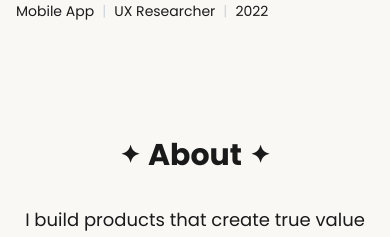
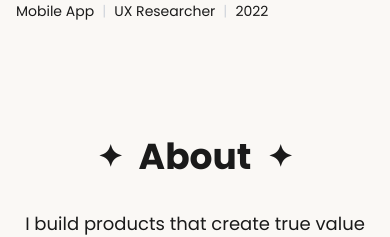
Before and after one commit to carolhsiaoo/Portfolio-planets, a Next.js app: page / in a window 390 px wide. Shown: the part 1180-1417 px from the top of the page. Built offline with nearby package versions, Linux system fonts and the light colour scheme; no server answers.

Commit message:
Refine About component heading styles for improved visual hierarchy. Increased heading and star icon sizes for better emphasis and consistency.

```diff
--- a/components/About.tsx
+++ b/components/About.tsx
@@ -6,10 +6,10 @@ const About = memo(function About() {
     <section id="about" className="py-12 sm:py-16 md:py-20">
       <div className="max-w-4xl mx-auto px-4 sm:px-6 md:px-8 text-center flex flex-col items-center">
         {/* About heading with stars */}
-        <h2 className="text-3xl sm:text-4xl md:text-5xl lg:text-6xl font-bold mb-8 sm:mb-10 md:mb-12 flex items-center justify-center gap-2 sm:gap-3 md:gap-4">
-          <span className="text-2xl sm:text-3xl md:text-4xl">✦</span>
+        <h2 className="text-4xl sm:text-5xl md:text-6xl font-bold mb-8 sm:mb-10 md:mb-12 flex items-center justify-center gap-4">
+          <span className="text-3xl sm:text-4xl">✦</span>
           About
-          <span className="text-2xl sm:text-3xl md:text-4xl">✦</span>
+          <span className="text-3xl sm:text-4xl">✦</span>
         </h2>
 
         {/* Description text */}
```
